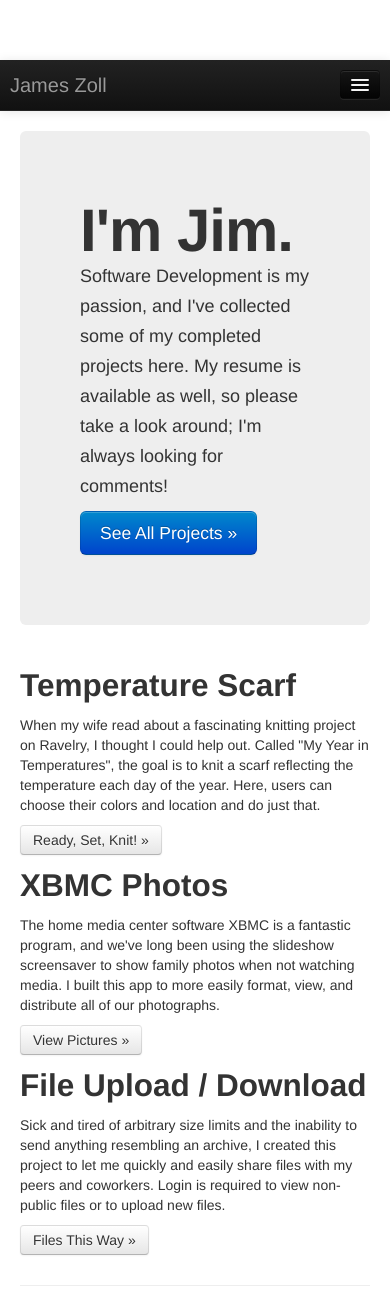
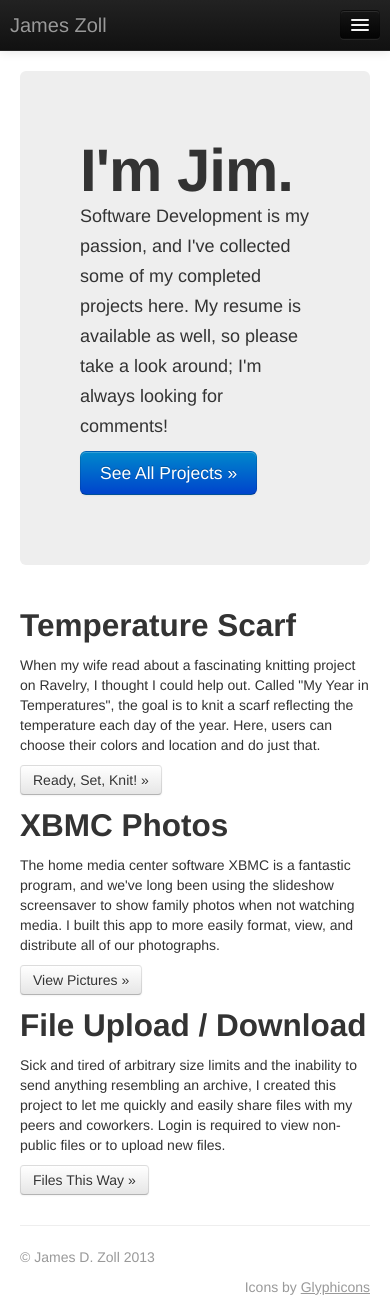
Before and after one commit to Zerack/zoll.me, a Django app: page / in a window 390 px wide. Shown: the top 1300 px of the page. Run offline with Django 3.2, Linux system fonts and the light colour scheme; parts of the project's set-up code (start-up, migrations or seed data) failed here and were passed over; some libraries are stand-ins or nearby versions.

Commit message:
Fixed Stylesheet Ordering
Moved definition of body padding above bootstrap responsive CSS, so that
media queries eliminate the padding when the window width is small.

```diff
--- a/static_dev/zoll_com/css/styles.css
+++ b/static_dev/zoll_com/css/styles.css
@@ -3,7 +3,6 @@
  * page load, so be gentle.
  */
 body {
-  padding-top: 60px;
   padding-bottom: 40px;
 }
 
--- a/templates/base.html
+++ b/templates/base.html
@@ -11,6 +11,11 @@
 
     <!-- CSS Styles. A few of these are here since they are only used by the main template, and
          having them here reduces the number of requests that need to be made. -->
+    <style type="text/css">
+      body {
+        padding-top: 60px;
+      }
+    </style>
     <link href="{{ STATIC_URL }}bootstrap/css/bootstrap.css" rel="stylesheet">
     <link href="{{ STATIC_URL }}bootstrap/css/bootstrap-responsive.css" rel="stylesheet">
     <link href="{{ STATIC_URL }}zoll_com/css/styles.css" rel="stylesheet">
```
